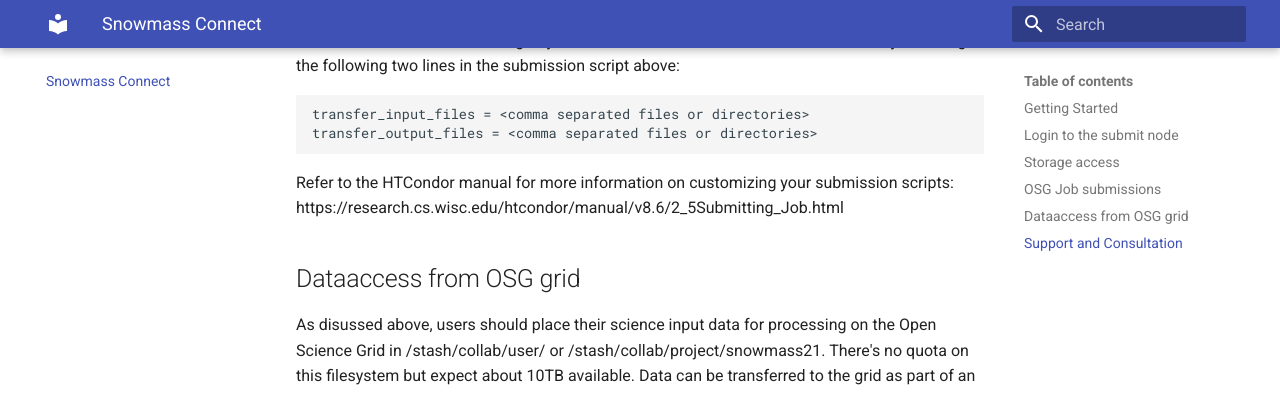
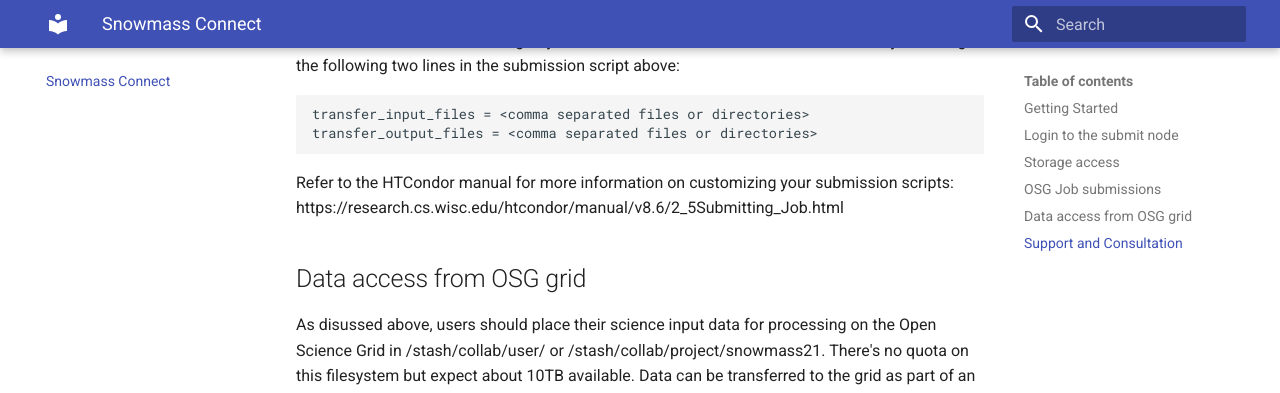
Before and after one commit to ppaschos/snowmass-connect-docs, an MkDocs documentation site: the page built from docs/index.md, in a window 1280 px wide and 900 px high, scrolled down 1732 px. Shown: the top 393 px of the window. Built offline with MkDocs 1.6.1 and Material for MkDocs 9.7.7, drawn with Linux system fonts in a browser that asks for light colours.

Commit message:
Update index.md

```diff
--- a/docs/index.md
+++ b/docs/index.md
@@ -61,7 +61,7 @@ script above:
 
 Refer to the HTCondor manual for more information on customizing your submission scripts: https://research.cs.wisc.edu/htcondor/manual/v8.6/2_5Submitting_Job.html
 
-## Dataaccess from OSG grid
+## Data access from OSG grid
 
 As disussed above, users should place their science input data for processing on the Open Science Grid in /stash/collab/user/<user_id> or /stash/collab/project/snowmass21. There's no quota on this filesystem but expect about 10TB available. Data can be transferred to the grid as part of an OSG job using the stashcp tool. You can insert the following command in your execution script to move data from your collab space to the remote worker node where your
 job is running:
```
